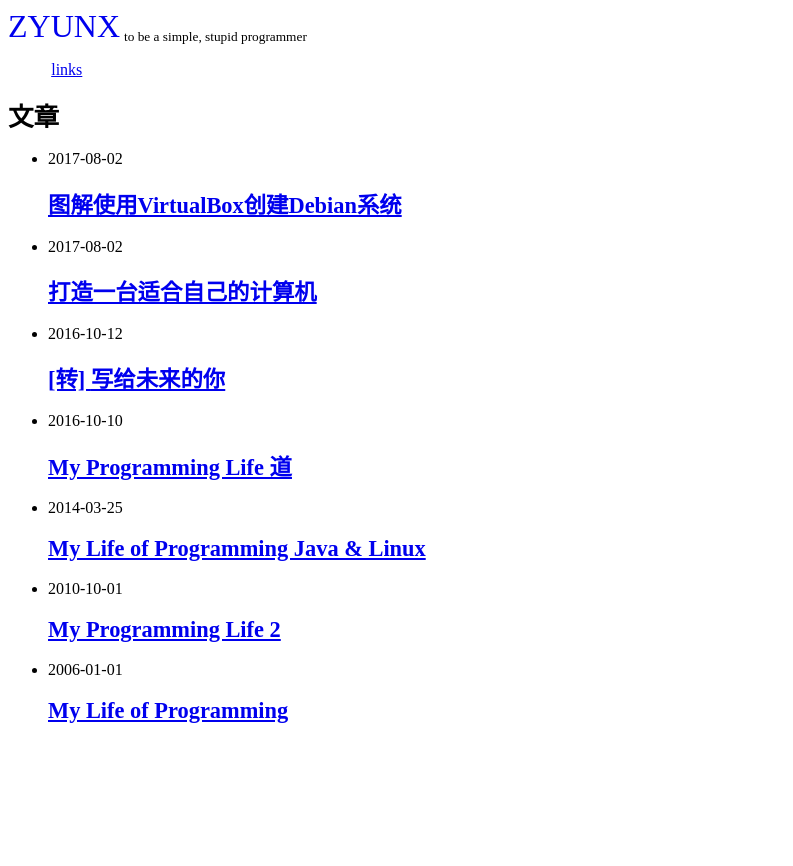
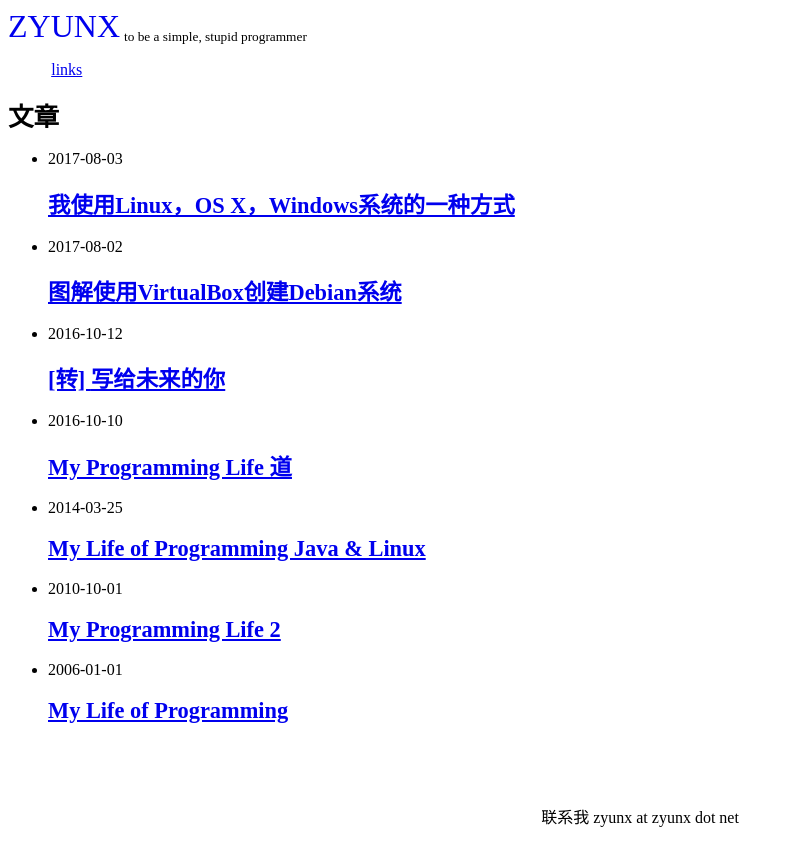
Before and after one commit to zyunx/zyunx.github.io, a Jekyll site: the page built from index.html, in a window 1280 px wide. Shown: the top 866 px of the page, without its empty margins (0-793 px from the left). Built offline with Jekyll 4.4.1, drawn with Linux system fonts in a browser that asks for light colours; some of the changed lines change nothing that is shown.

Commit message:
my computer

```diff
--- a/_includes/footer.html
+++ b/_includes/footer.html
@@ -0,0 +1,3 @@
+<div class="footer">
+  联系我 zyunx at zyunx dot net
+</div>
--- a/_layouts/post.html
+++ b/_layouts/post.html
@@ -11,5 +11,4 @@
   <div class="post-content">
     {{ content }}
   </div>
-
 </article>
--- a/_posts/2017-08-02-one-computer-in-life.md
+++ /dev/null
@@ -1,288 +0,0 @@
----
-layout: post
-title: "打造一台适合自己的计算机"
-date: 2017-08-02
-author: "张云霄"
----
-
-作为一名计算机热爱者，打造一台适合自己的计算机一直是我的目标。
-
-从最初在PC上使用Windows，到PC上使用Linux，到PC上装Windows和Linux双系统，
-再到使用MacBook的OSX，到MacBook上装OSX和Linux双系统，
-到MacBook上装OSX和Windows双系统，到MacBook上只安装Linux，
-最后还原到MacBook的OSX上。
-
-过程中，对自己的需求更加的清晰。
-
-## 我的主要需求
-1. 编程
-2. 游戏
-3. 普通需要（浏览网页，听听歌，看看电影，做做表格，写写文章）
-
-## 各个平台的对比
-
-|平台|编程|游戏|普通需求|爽|不爽|
-|------|------|------|------|------|------|
-|Windows|3分|10分|5分|游戏|广告多|
-|Linux|10分|1分|5分|编程|桌面系统不友好|
-|OSX|6分|5分|10分|颜值高|后端开发和游戏差强人意|
-
-要同时满足我的三大需求，目前还没有一个解决方案。
-
-最后，我作了如下
-
-1. 放弃游戏的需求（玩玩手机游戏）
-2. 使用MacBook
-3. Linux不使用桌面系统
-4. 不安装双系统
-
-1. 使用MacBook的OSX满足普通需要和前端开发
-2. 使用Linux满足服务器和底层编程需求
-
-
-使用MacBook的OSX，并安装开源的虚拟机管理器VirtualBox，
-将Linux安装在虚拟机里，Linux不用安装桌面系统
-使用ssh访问虚拟机里Linux
-
-环境
-1. MacBook Air（2015以后）
-2. VirtualBox 5.1.26
-3.
-
-## 下载，安装VirtualBox
-
-[VirutalBox官网](https://www.virtualbox.org/)
-
-VirtualBox的下载和OSX平台上安装软件就不用介绍了。
-
-安装成功后，启动VirutalBox。VirutalBox虚拟机管理器主界面如下图
-
-![virtualbox main window](/image/virtualbox/vb-main.png "VirtualBox主界面")
-
-d9是我以前建的一个虚拟机，刚安装的VirtualBox是没有的。
-
-## 下载Debian
-
-[Debian官网](https://www.debian.org/)
-
-进入官网，点击右上方的 "Download Debian 9.1"，下载Debian系统镜像文件
-
-![debian index](/image/debian/d9-index.png "Debian首页")
-
-## 新建虚拟机
-
-回到VirutalBox虚拟机管理器主界面， 点击工具栏第一个按钮 "New"
-
-![virtualbox new window](/image/virtualbox/vb-new.png "VirtualBox新建界面")
-
-名字：demo－linux（可自定义）
-
-类型：linux
-
-版本：Debian (64 bit)
-
-内存：256M，因为我的Linux系统，不安装桌面系统，256M足够了。
-
-硬盘：选择创建一个新虚拟硬盘
-
-点击 "Create" 按钮
-
-![virtualbox new2 window](/image/virtualbox/vb-new2.png "VirtualBox新建界面2")
-
-选择虚拟硬盘文件路径，虚拟硬盘大小，文件类型和虚拟硬盘存储空间分配模式。
-什么都不用改，点击 "Create" 按钮。
-
-这样虚拟机就创建好了。
-
-回到VirutalBox虚拟机管理器主界面，发现左边虚拟机列表多出一个我们刚刚创建
-的虚拟机条目。
-
-![virtualbox guests](/image/virtualbox/vb-guests.png "VirtualBox客户机列表")
-
-## 安装Debian系统
-
-紧接着上一步，在VirutalBox虚拟机管理器主界面的左边虚拟机列表中，选择新建的虚拟机demo－linux。在右边的的配置详情的"Storage"面板的Controller：IDE －> IDE Secondary Master  项下，点击"[Optical Disk] Empty"，并在弹出的菜单中，选择"Choose disk image..."。在弹出的文件选择框，选择下载好的Debian安装镜像文件debian-9.1.0-amd64-netinst.iso，结果如下图。
-
-![virtualbox insert debian iso](/image/virtualbox/vb-iso.png "为虚拟机配置光驱镜像文件")
-
-点击工具栏的"Start"按钮，启动虚拟机。虚拟机就这样启动起来了，它会读取光驱，
-发现这里有一个可启动的光盘debian-9.1.0-amd64-netinst.iso，于是执行Debian系统
-安装程序。
-
-![debian install step 1](/image/debian/debian-ins1.png "Debian安装程序第一步")
-
-选择第二项"Install"，Enter键下一步。
-
-![debian install step 2](/image/debian/debian-ins2.png "Debian安装程序第二步")
-
-选择安装程序的语言，该语言会默认为安装完成后Debian系统的语言。这里选"English",
-因为Debian系统终端不支持中文。Enter键下一步。
-
-![debian install step 3](/image/debian/debian-ins3.png "Debian安装程序第三步")
-
-选择时区，我现在在深圳，我们这里选"Hong Kong"。Enter键下一步。
-
-![debian install step 4](/image/debian/debian-ins4.png "Debian安装程序第四步")
-
-配置键盘，默认选择"American English"。Enter键下一步。
-
-接下来，安装程序会加在一些必要程序，扫描虚拟机的硬件，并自动配置一些硬件。
-过了一会儿，安装程序显示如下界面。
-
-![debian install step 5](/image/debian/debian-ins5.png "Debian安装程序第五步")
-
-配置主机名，输入demo-linux。Enter键下一步。
-
-![debian install step 6](/image/debian/debian-ins6.png "Debian安装程序第六步")
-
-配置域名，默认为空。Enter键下一步。
-
-### 配置用户
-
-接下来，就开始配置用户了。
-
-![debian install step 7](/image/debian/debian-ins7.png "Debian安装程序第七步")
-
-输入root用户的密码1234567。
-
-![debian install step 8](/image/debian/debian-ins8.png "Debian安装程序第八步")
-
-重复密码1234567。
-
-![debian install step 9](/image/debian/debian-ins9.png "Debian安装程序第九步")
-
-创建一个新的用户，这里我会新建一个用户名为demo的用户。
-
-输入用户全称demo。
-
-![debian install step 10](/image/debian/debian-ins10.png "Debian安装程序第十步")
-
-输入用户名demo。
-
-![debian install step 11](/image/debian/debian-ins11.png "Debian安装程序第十一步")
-
-输入用户密码654321。
-
-![debian install step 12](/image/debian/debian-ins12.png "Debian安装程序第十二步")
-
-确认用户密码654321.
-
-### 配置硬盘（分区）
-
-接下来配置硬盘（分区），为了演示简单，我选择使用整个硬盘。
-
-![debian install step 13](/image/debian/debian-ins13.png "Debian安装程序第13步")
-
-选择"Guided - use entire disk"。Enter键下一步。
-
-![debian install step 14](/image/debian/debian-ins14.png "Debian安装程序第14步")
-
-选择要使用的硬盘，我们的虚拟机只有一个硬盘。Enter键下一步。
-
-![debian install step 15](/image/debian/debian-ins15.png "Debian安装程序第15步")
-
-选择"All files in one partition (recommended for new users)",
-所有文件都放在一个分区下。 Enter键下一步。
-
-![debian install step 16](/image/debian/debian-ins16.png "Debian安装程序第16步")
-
-选择"Finish partitioning and write changes to disk",
-完成分区，并将改变写入硬盘。Enter键下一步。
-
-![debian install step 17](/image/debian/debian-ins17.png "Debian安装程序第17步")
-
-选择Yes，最后一次确认分区操作。Enter键下一步。
-
-### 配置包管理器
-
-接下来配置包管理器，我们会使用debian包仓库的中国镜像仓库。
-
-![debian install step 18](/image/debian/debian-ins18.png "Debian安装程序第18步")
-
-是否扫描其他CD或DVD，因为我们只下载debian-9.1.0-amd64-netinst.iso，所以选择No。
-Enter键下一步。
-
-![debian install step 19](/image/debian/debian-ins19.png "Debian安装程序第19步")
-
-选择Debian包仓库的镜像所在国家，China，中国。
-Enter键下一步。
-
-![debian install step 20](/image/debian/debian-ins20.png "Debian安装程序第20步")
-
-选择中国某个Debian包仓库的镜像。建议选择ftp.cn.debian.org。
-Enter键下一步。
-
-![debian install step 21](/image/debian/debian-ins21.png "Debian安装程序第21步")
-
-输入HTTP代理，留空。
-Enter键下一步。
-
-![debian install step 22](/image/debian/debian-ins22.png "Debian安装程序第22步")
-
-安装程序正在配置Debian的包管理器apt...
-
-![debian install step 23](/image/debian/debian-ins23.png "Debian安装程序第23步")
-
-安装程序询问你是否要参加"包使用调查"。如果你选择参加，Debian系统会每周向Debian开发者
-发送一次使用最频繁的软件包。为了Debian变的更好，我选择Yes。
-Enter键下一步。
-
-![debian install step 24](/image/debian/debian-ins24.png "Debian安装程序第24步")
-
-选择额外需要安装的包。
-
-由于我们下载的Debian安装镜像debian-9.1.0-amd64-netinst.iso是一个网路安装镜像，
-里面只包含了核心的包。
-
-这里，我只选择了"SSH server"和"standard system utilities".
-
-Enter键下一步。
-
-安装程序会自动下载需要的包，并安装。
-
-### 配置GRUB
-
-GRUB是Debian系统的引导程序（boot loader），计算机启动后会将控制交给引导程序。
-引导程序再决定将控制交给哪一个操作系统。
-
-![debian install step 25](/image/debian/debian-ins25.png "Debian安装程序第25步")
-
-是否将GRUB安装在主引导纪录，选择Yes。
-
-Enter键下一步。
-
-![debian install step 26](/image/debian/debian-ins26.png "Debian安装程序第26步")
-
-选择将GRUB安装到哪个硬盘的主引导纪录。
-
-我们的虚拟机只有一块，选择"/dev/sda ..."。
-
-Enter键下一步。
-
-![debian install step 27](/image/debian/debian-ins27.png "Debian安装程序第27步")
-
-恭喜你， Debian系统安装成功。
-
-Enter键，重启计算机。
-
-### 安装完成
-
-到这里，Debian系统已经安装完整了。
-
-虚拟机启动后，会将控制交给GRUB引导程序。
-
-![debian GRUB](/image/debian/debian-grub.png "Debian引导程序界面")
-
-在GRUB选择使用的操作系统。
-
-目前我们的虚拟机只有一个操作系统Debian。
-
-选择"Debian GNU/Linux", 按下Enter键。
-
-![debian GRUB](/image/debian/debian-login.png "Debian引导程序界面")
-
-这个是Debian系统的登陆界面。
-
-输入用户名"demo",密码"654321"。
-
-按下Enter键，一个未知的世界正在等待你的探索。
--- /dev/null
+++ b/_posts/2017-08-03-my-computer.md
@@ -0,0 +1,258 @@
+---
+layout: post
+title: "我使用Linux，OS X，Windows系统的一种方式"
+date: 2017-08-03
+author: "张云霄"
+---
+
+作为一名计算机热爱者，打造一台适合自己的计算机系统一直是我所追求的目标。
+
+从最初在PC上使用Windows，
+到PC上使用Linux，
+到PC上安装Windows和Linux双系统，
+再到使用MacBook的OSX，
+到MacBook上安装OSX和Linux双系统，
+到MacBook上安装OSX和Windows双系统，
+到MacBook上使用Linux，
+最后到MacBook安装OSX和Windows双系统并在OSX上虚拟Linux系统。
+
+在尝试了Linux，Window，OSX不同组合后，我对自己的需求更加清晰。
+
+Linux系统我推荐使用Debian发行版。
+
+## 我的主要需求
+
+* 编程
+* 游戏
+* 普通需要（浏览网页，听听歌，看看电影，做做表格，写写文章）
+
+下面的表格是我对各操作系统的体验对比。
+
+下文中，OSX特指Mac上OSX，不包括PC上的OSX。
+
+|平台|编程|游戏|普通需求|爽|不爽|
+|------|------|------|------|------|------|
+|Windows|3分|10分|5分|游戏|广告多|
+|Linux|10分|1分|5分|系统编程|桌面系统不友好|
+|OSX|6分|5分|10分|工业设计|系统编程和游戏差强人意|
+
+## 我的方式
+
+就目前，没有一个操作系统可以满足我所有的需求。
+
+经过大量体验与取舍，我作了如下选择。
+
+1. 硬件选择MacBook
+
+	如果不论操作系统，一部Dell或联想笔记本和一部MacBook让你选择，
+	我想大多数人会选择MacBook。
+	反正我会选MacBook。
+
+2. 使用MacBook的原装系统OSX，这可以满足我的普通需求和前端编程需求。
+
+	OSX本身是UNIX系的操作系统，我喜欢。
+	而且，它与Linux（也是UNIX系）的结合使用比Windows更简单优雅。
+
+3. 使用开源虚拟机管理器Virtual Box虚拟一个Linux系统，满足自己的系统编程需求。
+
+	我使用它，主要因为Linux在服务器编程和系统编程方面的简单优雅。
+	桌面系统对Linux来说，就是一鸡肋。
+	有了OSX系统后，Linux的桌面系统成了负担。
+	没有桌面系统的Linux安装在物理计算机和虚拟机中的性能差异几乎让人感觉不到。
+
+4. 使用MacBook自带的BootCamp安装Windows，满足自己偶尔的游戏需求。
+
+	MacBook对自身支持OSX和Windows双系统。
+
+
+## OSX与Linux的共存的方式
+
+接下来，我会介绍一下OSX和Linux系统共存的一种方式。在OSX上使用开源的虚拟机管理器Virtual Box（简称VBOX）虚拟出一个Linux系统，使用SSH访问虚拟Linux系统。
+
+**VBOX让OSX和Linux共存成为可能。**
+
+**OpenSSH使OSX和Linux的共存简单优雅。**
+
+
+环境
+1. MacBook Air（2015以后）
+2. OS X 10.10.5
+3. Debian GNU/Linxu 9.1
+4. Virtual Box 5.1.26
+5. OSX系统自带OpenSSH
+
+
+### 使用Virtual Box虚拟Debian GNU/Linux系统
+
+请读我的另一篇博客。
+
+[图解使用VirtualBox创建Debian系统](/2017/08/02/setup-debian-using-virtualbox.html)
+
+### 使用SSH访问虚拟Linux系统
+
+为什么要使用SSH访问虚拟Linux系统？直接在在虚拟机里操作不行吗？
+
+答案是：不够简单优雅。
+
+如果直接在虚拟机里操作，就不可避免在OSX（Host OS）与Linux（Gest OS）之间切换。
+这是件麻烦事。
+
+另外，使用SSH访问会附带很多有用的功能。比如，
+
+1. 文件上传下载
+2. 无密码登录
+3. 复制粘贴功能
+
+如果，你要使用SSH访问虚拟Linux系统；
+
+那么，请接着往下看；
+
+否者，请关闭网页。
+
+查看虚拟Linux系统的IP地址，我的Linux系统的IP是10.0.2.15。
+
+结果如图。
+
+![demo-linux ip adrress](/image/debian/demo-linux-ip.png)
+
+在OSX中，使用SSH登陆虚拟Linux系统。
+
+命令行
+
+> ssh demo@10.0.2.15
+
+结果如图。
+
+![ssh demo-linux](/image/debian/ssh-fail.png)
+
+链接超时。
+
+在VBOX默认的网络配置下，每一个虚拟机中的系统（Guest OS）通过NAT
+访问主机系统（Host OS）的网络。
+所以，OSX（Host OS）是无法访问虚拟Linux系统（Guest OS）的。
+
+为使Host OS与Guest OS互联，需要更改VirtualBox的网络配置。
+
+详情可参考VirtualBox User Manual的Virutal Network章节。
+
+以下是我配置网络的步骤。
+
+### 配置Host-only网络
+
+打开VirtualBox虚拟机管理器的网络配置界面（OSX菜单栏的"VirtualBox"菜单 => "Preferences..."菜单项 => "Network"标签页），选择“Host-only Networks”，点击在窗体的右边缘的“＋”按钮，新建一个名为“vboxnet0”的网络。
+
+结果如图。
+
+![Virtual Box Network Manager](/image/virtualbox/vb-netm.png)
+
+选择vboxnet0，点击右边缘的起子形的按钮，打开主机系统（Host OS）的网卡配置
+界面。
+
+填入下面的值（默认值）。
+
+* IPv4 Address：192.158.56.1
+* IPv4 Network Mask：255.255.255.0
+
+结果如下图。
+
+![Virtual Box Network Adapter](/image/virtualbox/vb-netm-adapter.png)
+
+点击“DHCP Server”，切换到DHCP配置。
+
+这里我关掉“Enable Server”开关，因为Linux作为服务器，需要一个固定的IP。
+
+结果如下图。
+
+![Virtual Box Network DHCP Server](/image/virtualbox/vb-netm-dhcp.png)
+
+### 配置虚拟Linux系统网卡
+
+关闭虚拟Linux系统，更改Linux虚拟机的网络配置。
+
+为Linux虚拟机添加另一块网卡Adapter 2，让它附加到刚创建的vboxnet0网络。
+
+结果如图。
+
+![demo-linux adapter2](/image/debian/demo-linux-adapter2.png)
+
+启动虚拟Linxu系统，发现系统多出了一张网卡enp0s8。
+
+结果如图。
+
+![demo-linux ip address](/image/debian/demo-linux-ip2.png)
+
+修改Debian系统的网卡配置文件/etc/network/interfaces，
+添加网卡enp0s8的相关配置。
+
+配置如下。
+
+1. 系统启动，立即配置enp0s8
+2. 为网卡分配静态IP地址
+3. IP地址为192.168.56.100
+4. 子网掩码为255.255.255.0
+
+**记住一定不要配置网卡的网关。
+否则，enp0s8的网关配置会覆盖NAT网络网卡enp0s3的网关配置，
+导致虚拟Linux系统无法访问Internet。**
+
+/etc/network/interfaces内容如下。
+
+![linux interfaces](/image/debian/demo-linux-iface.png)
+
+重启demo-linux，查看网卡enp0s8的配置，一切顺利。
+
+结果如图。
+
+![linux ip address](/image/debian/demo-linux-ip3.png)
+
+在OSX中，使用SSH访问虚拟Linux系统。
+
+命令行
+
+> ssh demo@192.168.56.100
+
+连接成功，结果如图。
+
+![ssh success](/image/debian/ssh-succ.png)
+
+### 为虚拟Linux系统分配一个名字
+
+修改OSX的hosts文件“/etc/hosts”, 添加一行
+
+> 192.168.56.100    demo-linux
+
+修改后的/etc/hosts内容如图。
+
+![osx hosts](/image/debian/osx-hosts.png)
+
+使用主机名登陆
+
+> ssh demo@demo-linux
+
+结果如图。
+
+![ssh hostname success](/image/debian/ssh-hostname.png)
+
+### SSH无密码登录
+
+SSH支持私钥登陆。
+
+配置步骤
+
+1. 使用ssh-genkey生成公私钥对。
+2. 使用scp将公钥“~/.ssh/id_rsa.pub”拷贝到虚拟Linux系统。
+3. 登陆虚拟Linux系统。
+4. 将公钥“id_rsa.pub”写入“~/.ssh/authorized_keys”文件
+5. 登出虚拟Linux系统。
+
+如图。
+
+![ssh with no password config](/image/debian/ssh-nopwd.png)
+
+再次登陆虚拟Linux系统，已经不需要输入密码。
+
+如图。
+
+![ssh with no password](/image/debian/ssh-nopwd2.png)
+
+这就是我使用OSX和Linux的方式。
--- a/css/style.css
+++ b/css/style.css
@@ -1,10 +1,30 @@
 * {
- font-family:STKaiti;
+}
+
+body {
+  font-family:STKaiti;
+  font-size:16px;
+}
+
+table {
+  border-collapse:collapse;
+  width: 100%;
+}
+
+table, th, td {
+  border: 1px solid black;
 }
 
 .header-title {
   margin-bottom: 8px;
 }
+
+.footer {
+  margin: 4em 0 0 0;
+  padding: 1em;
+  text-align: center;
+}
+
 .site-title {
     font-size:2em;
 }
@@ -27,3 +47,7 @@
     display: inline;
     padding: 0.2em;
 }
+
+.post {
+  width:40em;
+}
```
Also changed, not shown: image/debian/demo-linux-adapter2.png (added), image/debian/demo-linux-iface.png (added), image/debian/demo-linux-ip.png (added), image/debian/demo-linux-ip2.png (added), image/debian/demo-linux-ip3.png (added), image/debian/osx-hosts.png (added), image/debian/ssh-fail.png (added), image/debian/ssh-hostname.png (added), image/debian/ssh-nopwd.png (added), image/debian/ssh-nopwd2.png (added), image/debian/ssh-succ.png (added), image/virtualbox/vb-netm-adapter.png (added), image/virtualbox/vb-netm-dhcp.png (added), image/virtualbox/vb-netm.png (added).
